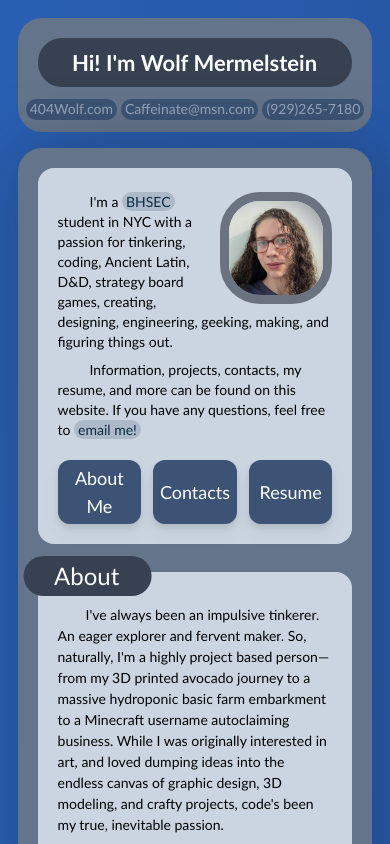
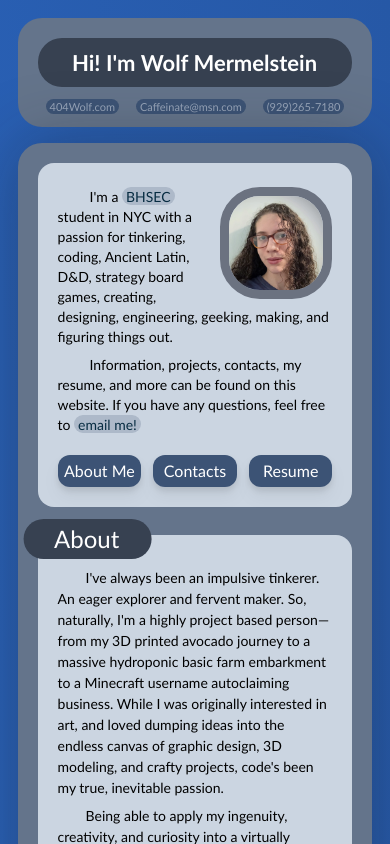
Before and after one commit to 404Wolf/404Wolf.com, a Next.js app: page / in a window 390 px wide. Shown: the top 844 px of the page. Built offline with nearby package versions, Linux system fonts and the light colour scheme.

Commit message:
Add BasicContact component

```diff
--- /dev/null
+++ b/src/components/header/BasicContact.js
@@ -0,0 +1,11 @@
+const BasicContact = ({ children, url }) => {
+    return (
+        <span>
+            <a href={ url } className="text-[11px] bg-mid-blue-300 md:bg-slate-350/[27%] backdrop-blur-xl drop-shadow-2xl-c text-slate-200/[55%] md:text-slate-200/[35%] rounded-xl px-1 py-px whitespace-nowrap">
+                { children }
+            </a>
+        </span>
+    );
+}
+
+export default BasicContact;
--- a/src/components/header/BasicContacts.js
+++ b/src/components/header/BasicContacts.js
@@ -1,19 +1,20 @@
 import InlineButton from "@/components/misc/InlineButton";
+import BasicContact from "./BasicContact";
 
 const BasicContacts = () => {
-    const backgroundColor = "bg-mid-blue md:bg-slate-350/[27%] backdrop-blur-xl drop-shadow-2xl-c text-slate-200/[55%] md:text-slate-200/[35%]";
+    return (
+        <div className="p-2 rounded-xl flex gap-1 md:gap-2 text-xs justify-between justify-items-stretch">
+            <BasicContact url="404Wolf.com">
+                404Wolf.com
+            </BasicContact>
 
-    return (
-        <div className="p-2 rounded-xl flex gap-1 md:gap-2 text-sm justify-center">
-            <InlineButton internalTo="404Wolf.com" customBackgroundColor={ backgroundColor }>
-                404Wolf.com
-            </InlineButton>
-            <InlineButton externalTo="mailto:caffeinate@msn.com" customBackgroundColor={ backgroundColor }>
+            <BasicContact url="mailto:caffeinate@msn.com">
                 Caffeinate@msn.com
-            </InlineButton>
-            <InlineButton externalTo="tel:+10202657180" customBackgroundColor={ backgroundColor }>
+            </BasicContact>
+
+            <BasicContact url="tel:+10202657180">
                 (929)265-7180
-            </InlineButton>
+            </BasicContact>
         </div>
     );
 }
--- a/src/components/header/Navbutton.js
+++ b/src/components/header/Navbutton.js
@@ -2,7 +2,7 @@ import Typewriter from "typewriter-effect";
 
 const Navbutton = ({ children, onClick }) => {
     return (
-        <button onClick={ onClick } className="bg-mid-blue drop-shadow-lg text-white text-md text-lg md:text-xl px-1 md:px-4 py-1 rounded-xl w-full duration-150 hover:brightness-90 hover:-translate-y-2">
+        <button onClick={ onClick } className="bg-mid-blue-300 drop-shadow-lg text-white text-md sm:text-lg md:text-xl px-1 md:px-4 py-1 rounded-xl w-full duration-150 hover:brightness-90 hover:-translate-y-2">
             { children }
         </button>
     );
--- a/src/components/misc/InlineButton.js
+++ b/src/components/misc/InlineButton.js
@@ -1,8 +1,8 @@
 import Link from 'next/link';
 
-const InlineButton = ({ internalTo, externalTo, background=true, customBackgroundColor, children }) => {
+const InlineButton = ({ internalTo, externalTo, className: background, children }) => {
     return (
-        <span className={`${background && (customBackgroundColor || "bg-slate-350")} rounded-xl px-1 py-[.9px] whitespace-nowrap text-link-blue hover:text-sky-600 hover:underline`}>
+        <span className={`${background || "bg-slate-350"} rounded-xl px-1 py-[.9px] whitespace-nowrap text-link-blue hover:text-sky-600 hover:underline`}>
             {externalTo &&
             <a href={ externalTo } target="_blank" rel="noreferrer noopener">
                 { children }
--- a/tailwind.config.js
+++ b/tailwind.config.js
@@ -25,8 +25,16 @@ module.exports = {
                 "slate-350": "#adb9c9",
                 "gray-350": "#E5E9EF",
                 'regal-blue': '#243c5a',
-                "mid-blue": "#3c5375",
-                "link-blue": "#072c42"
+                "link-blue": "#072c42",
+                "mid-blue-100": "#4F6482",
+                "mid-blue-200": "#3C5375",
+                "mid-blue-300": "#3c5375",
+                "mid-blue-400": "#364A69",
+                "mid-blue-500": "#30425E",
+                "mid-blue-600": "#2B3B54",
+                "mid-blue-700": "#26354B",
+                "mid-blue-800": "#222F43",
+                "mid-blue-900": "#1E2A3C",
             },
         }
     },
```
